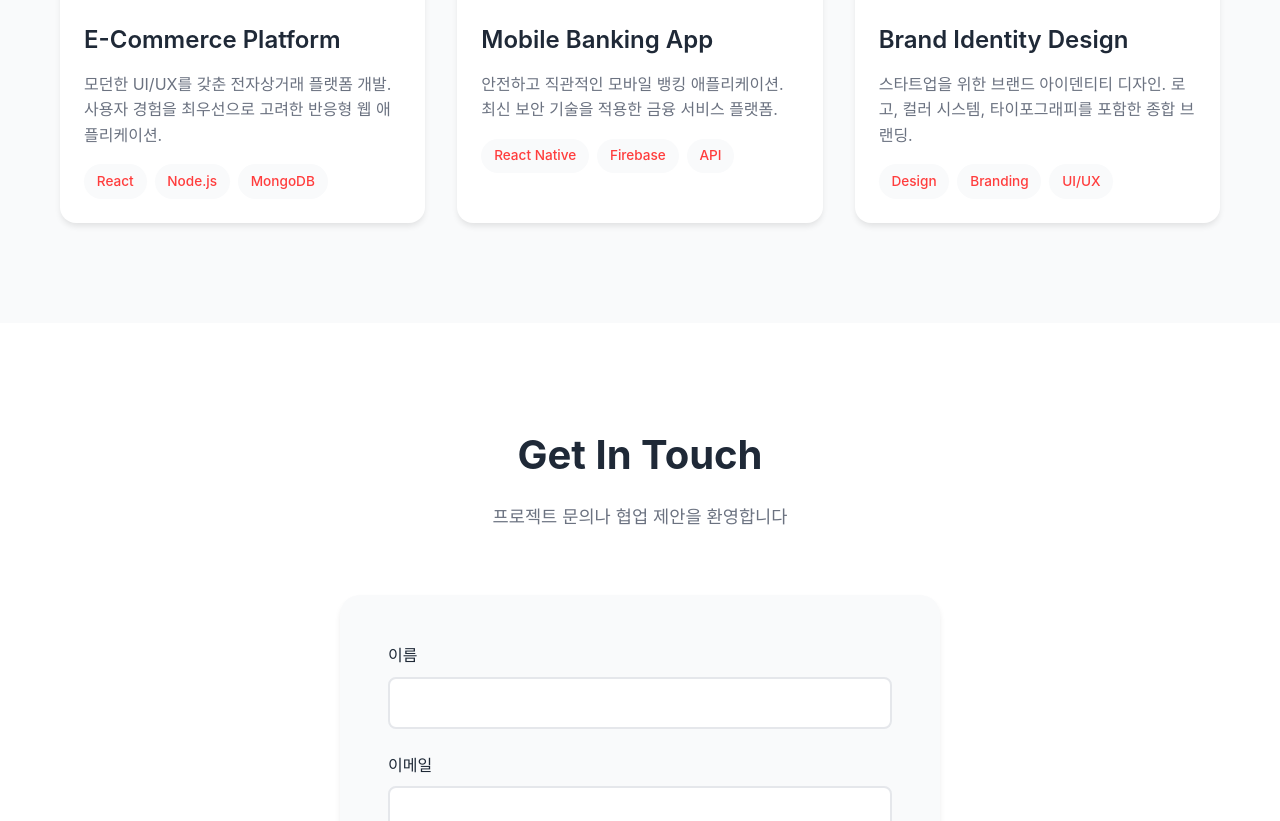
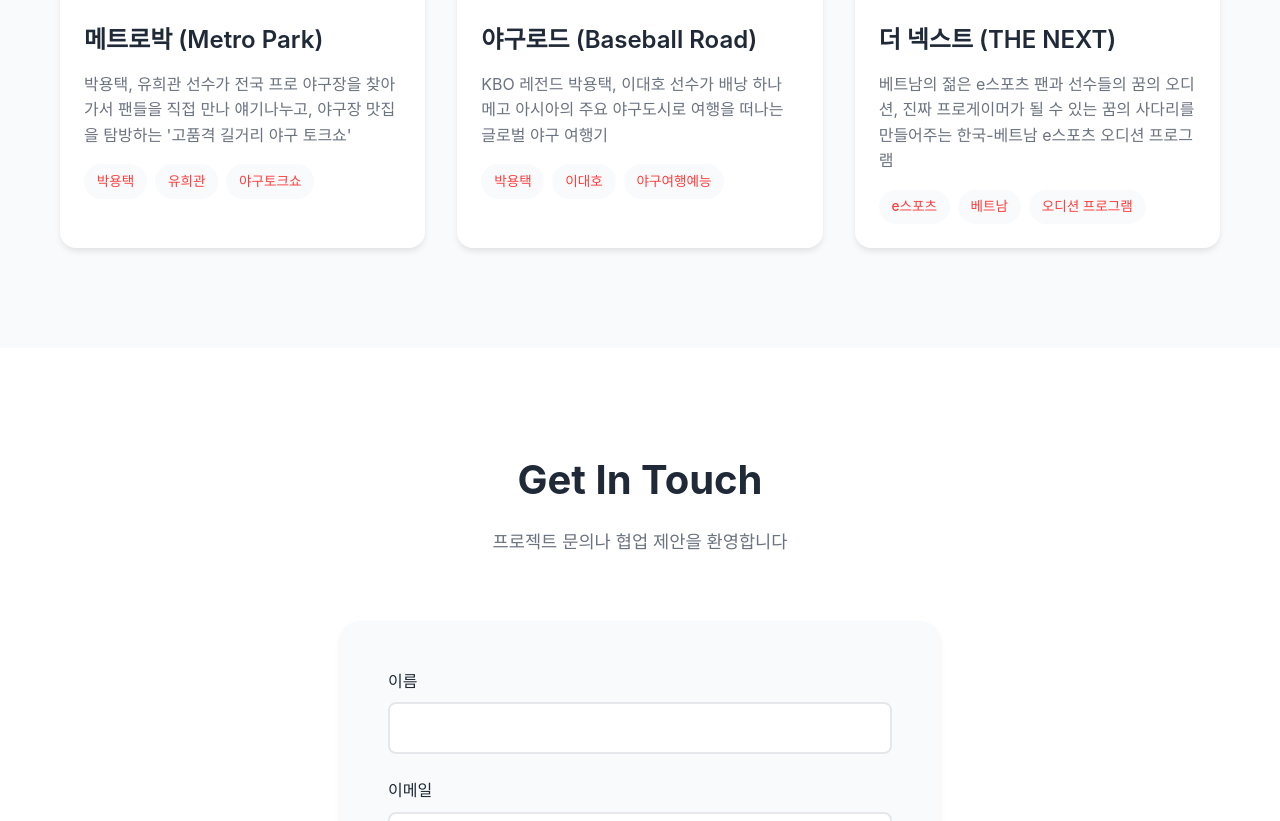
Before and after one commit to nakatastar/portfolio, a plain HTML site: page index.html in a window 1280 px wide. Shown: the part 1325-2146 px from the top of the page. Drawn offline with Linux system fonts and the light colour scheme.

Commit message:
카드섹션내용 교체

```diff
--- a/index.html
+++ b/index.html
@@ -49,12 +49,12 @@
                         <div class="project-placeholder project-1"></div>
                     </div>
                     <div class="project-content">
-                        <h3 class="project-title">E-Commerce Platform</h3>
-                        <p class="project-description">모던한 UI/UX를 갖춘 전자상거래 플랫폼 개발. 사용자 경험을 최우선으로 고려한 반응형 웹 애플리케이션.</p>
+                        <h3 class="project-title">메트로박 (Metro Park)</h3>
+                        <p class="project-description">박용택, 유희관 선수가 전국 프로 야구장을 찾아가서 팬들을 직접 만나 얘기나누고, 야구장 맛집을 탐방하는 '고품격 길거리 야구 토크쇼'</p>
                         <div class="project-tags">
-                            <span class="tag">React</span>
-                            <span class="tag">Node.js</span>
-                            <span class="tag">MongoDB</span>
+                            <span class="tag">박용택</span>
+                            <span class="tag">유희관</span>
+                            <span class="tag">야구토크쇼</span>
                         </div>
                     </div>
                 </div>
@@ -63,12 +63,12 @@
                         <div class="project-placeholder project-2"></div>
                     </div>
                     <div class="project-content">
-                        <h3 class="project-title">Mobile Banking App</h3>
-                        <p class="project-description">안전하고 직관적인 모바일 뱅킹 애플리케이션. 최신 보안 기술을 적용한 금융 서비스 플랫폼.</p>
+                        <h3 class="project-title">야구로드 (Baseball Road)</h3>
+                        <p class="project-description">KBO 레전드 박용택, 이대호 선수가 배낭 하나 메고 아시아의 주요 야구도시로 여행을 떠나는 글로벌 야구 여행기</p>
                         <div class="project-tags">
-                            <span class="tag">React Native</span>
-                            <span class="tag">Firebase</span>
-                            <span class="tag">API</span>
+                            <span class="tag">박용택</span>
+                            <span class="tag">이대호</span>
+                            <span class="tag">야구여행예능</span>
                         </div>
                     </div>
                 </div>
@@ -77,12 +77,12 @@
                         <div class="project-placeholder project-3"></div>
                     </div>
                     <div class="project-content">
-                        <h3 class="project-title">Brand Identity Design</h3>
-                        <p class="project-description">스타트업을 위한 브랜드 아이덴티티 디자인. 로고, 컬러 시스템, 타이포그래피를 포함한 종합 브랜딩.</p>
+                        <h3 class="project-title">더 넥스트 (THE NEXT)</h3>
+                        <p class="project-description">베트남의 젊은 e스포츠 팬과 선수들의 꿈의 오디션, 진짜 프로게이머가 될 수 있는 꿈의 사다리를 만들어주는 한국-베트남 e스포츠 오디션 프로그램</p>
                         <div class="project-tags">
-                            <span class="tag">Design</span>
-                            <span class="tag">Branding</span>
-                            <span class="tag">UI/UX</span>
+                            <span class="tag">e스포츠</span>
+                            <span class="tag">베트남</span>
+                            <span class="tag">오디션 프로그램</span>
                         </div>
                     </div>
                 </div>
```
